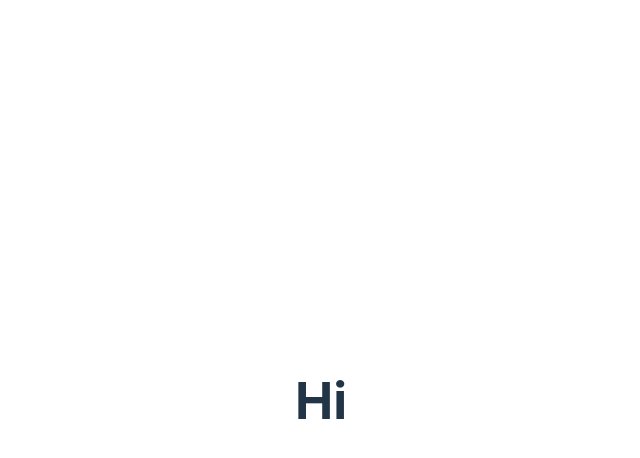
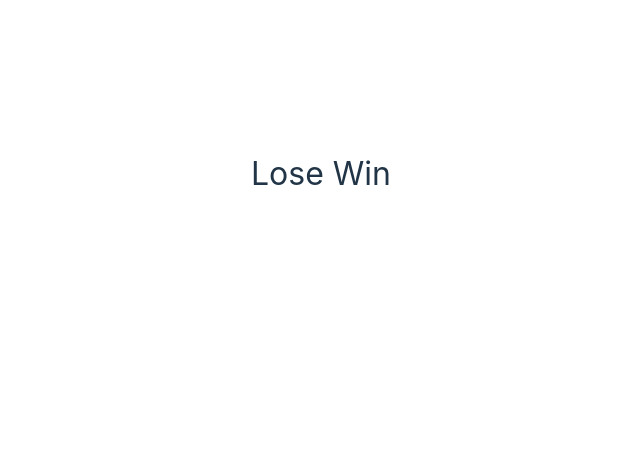
Before and after one commit to paccao/hangman-evolved, a React (Vite) app: page / in a window 1280 px wide. Shown: the top 458 px of the page, without its empty margins (319-959 px from the left). Built offline with nearby package versions, Linux system fonts and the light colour scheme.

Commit message:
add components, implement drawing component

```diff
--- a/src/App.tsx
+++ b/src/App.tsx
@@ -1,10 +1,31 @@
+import { useState } from 'react'
 import './App.css'
+import { HangmanDrawing } from './components/HangmanDrawing'
+import { HangmanWord } from './components/HangmanWord'
+import { Keyboard } from './components/Keyboard'
+import words from "./word-list.json"
 
 function App() {
+  const [wordToGuess, setWordToGuess] = useState(() => {
+    return words[Math.floor(Math.random() * words.length)]
+  })
+
+  const [guessedLetters, setGuessedLetters] = useState<string[]>([])
+
   return (
-    <div className="App">
-      <h1>Hi</h1>
-    </div>
+    <div className="App" style={{
+      maxWidth: "800px",
+      display: "flex",
+      flexDirection: "column",
+      gap: "2rem",
+      margin: "0 auto",
+      alignItems: "center",
+    }}>
+      <p style={{ fontSize: "2rem", textAlign: "center" }}>Lose Win</p>
+      <HangmanDrawing />
+      <HangmanWord />
+      <Keyboard />
+    </div >
   )
 }
 
--- /dev/null
+++ b/src/components/HangmanDrawing.tsx
@@ -0,0 +1,110 @@
+import {
+	ReactElement, FC
+} from 'react'
+
+const HEAD = (
+	<div style={{
+		width: "50px",
+		height: "50px",
+		borderRadius: "100%",
+		border: "10px solid white",
+		position: "absolute",
+		top: "49px",
+		right: "-30px"
+	}}></div>
+)
+
+const BODY = (
+	<div style={{
+		width: "10px",
+		height: "100px",
+		background: "white",
+		position: "absolute",
+		top: "118px",
+		right: 0
+	}}></div>
+)
+const RIGHT_ARM = (
+	<div style={{
+		width: "100px",
+		height: "10px",
+		background: "white",
+		position: "absolute",
+		top: "150px",
+		right: "-95px",
+		rotate: "-30deg",
+		transformOrigin: "left bottom"
+	}}></div>
+)
+const LEFT_ARM = (
+	<div style={{
+		width: "100px",
+		height: "10px",
+		background: "white",
+		position: "absolute",
+		top: "150px",
+		right: "5px",
+		rotate: "30deg",
+		transformOrigin: "right bottom"
+	}}></div>
+)
+const RIGHT_LEG = (
+	<div style={{
+		width: "100px",
+		height: "10px",
+		background: "white",
+		position: "absolute",
+		top: "208px",
+		right: "-90px",
+		rotate: "60deg",
+		transformOrigin: "left bottom"
+	}}></div>
+)
+const LEFT_LEG = (
+	<div style={{
+		width: "100px",
+		height: "10px",
+		background: "white",
+		position: "absolute",
+		top: "208px",
+		right: 0,
+		rotate: "-60deg",
+		transformOrigin: "right bottom"
+	}}></div>
+)
+
+export const HangmanDrawing: FC = (): ReactElement => {
+	return <section style={{ position: "relative" }}>
+		{HEAD}
+		{BODY}
+		{RIGHT_ARM}
+		{LEFT_ARM}
+		{RIGHT_LEG}
+		{LEFT_LEG}
+		<div style={{
+			height: "50px",
+			width: "10px",
+			background: "white",
+			position: "absolute",
+			top: 0,
+			right: 0
+		}}></div>
+		<div style={{
+			height: "10px",
+			width: "200px",
+			background: "white",
+			marginLeft: "120px"
+		}}></div>
+		<div style={{
+			height: "400px",
+			width: "10px",
+			background: "white",
+			marginLeft: "120px"
+		}}></div>
+		<div style={{
+			height: "10px",
+			width: "250px",
+			background: "white"
+		}}></div>
+	</section>
+}
--- /dev/null
+++ b/src/components/HangmanWord.tsx
@@ -0,0 +1,7 @@
+import {
+	ReactElement, FC
+} from 'react'
+
+export const HangmanWord: FC = (): ReactElement => {
+	return <></>
+}
--- /dev/null
+++ b/src/components/Keyboard.tsx
@@ -0,0 +1,7 @@
+import {
+	ReactElement, FC
+} from 'react'
+
+export const Keyboard: FC = (): ReactElement => {
+	return <></>
+}
```
